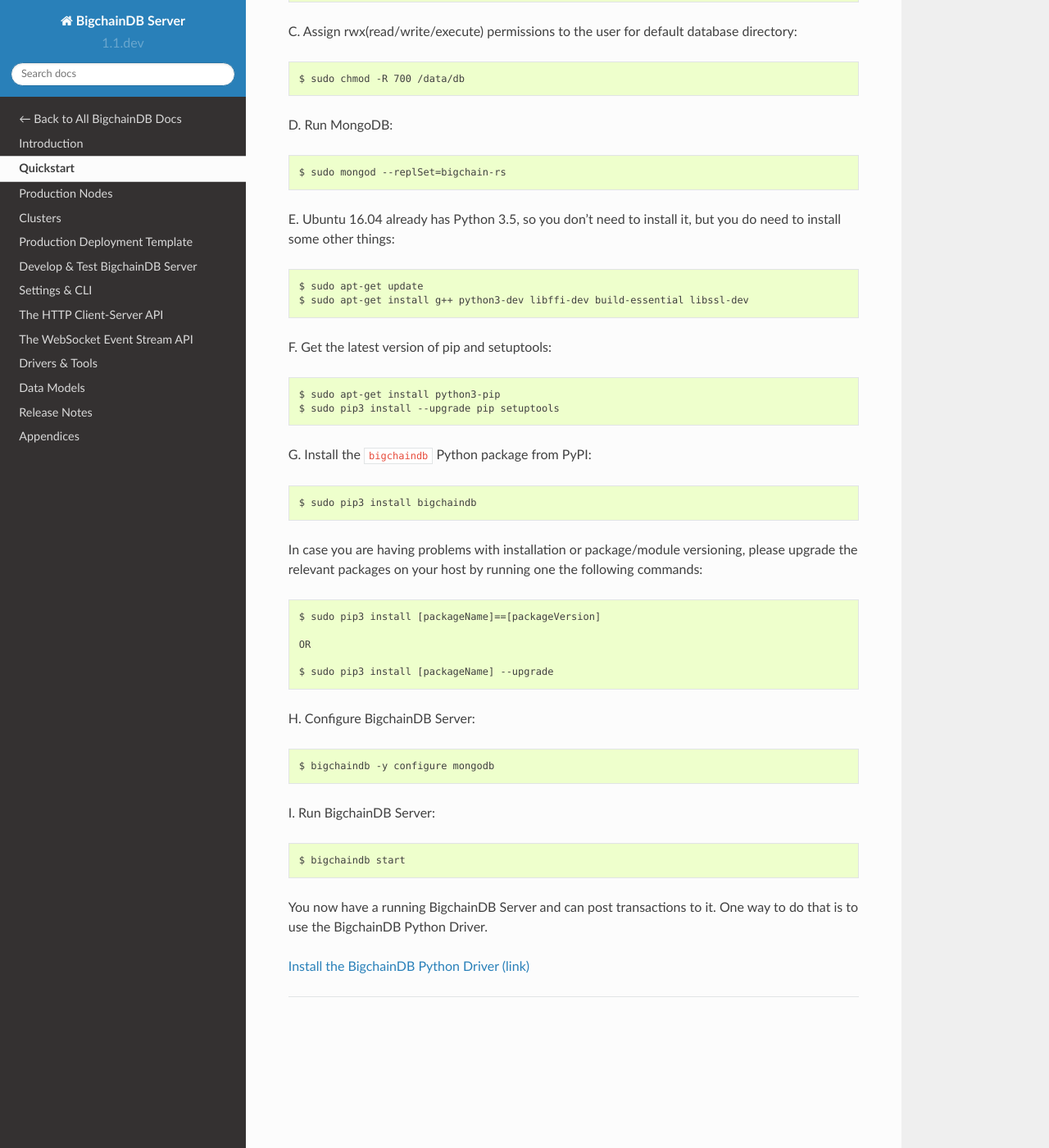
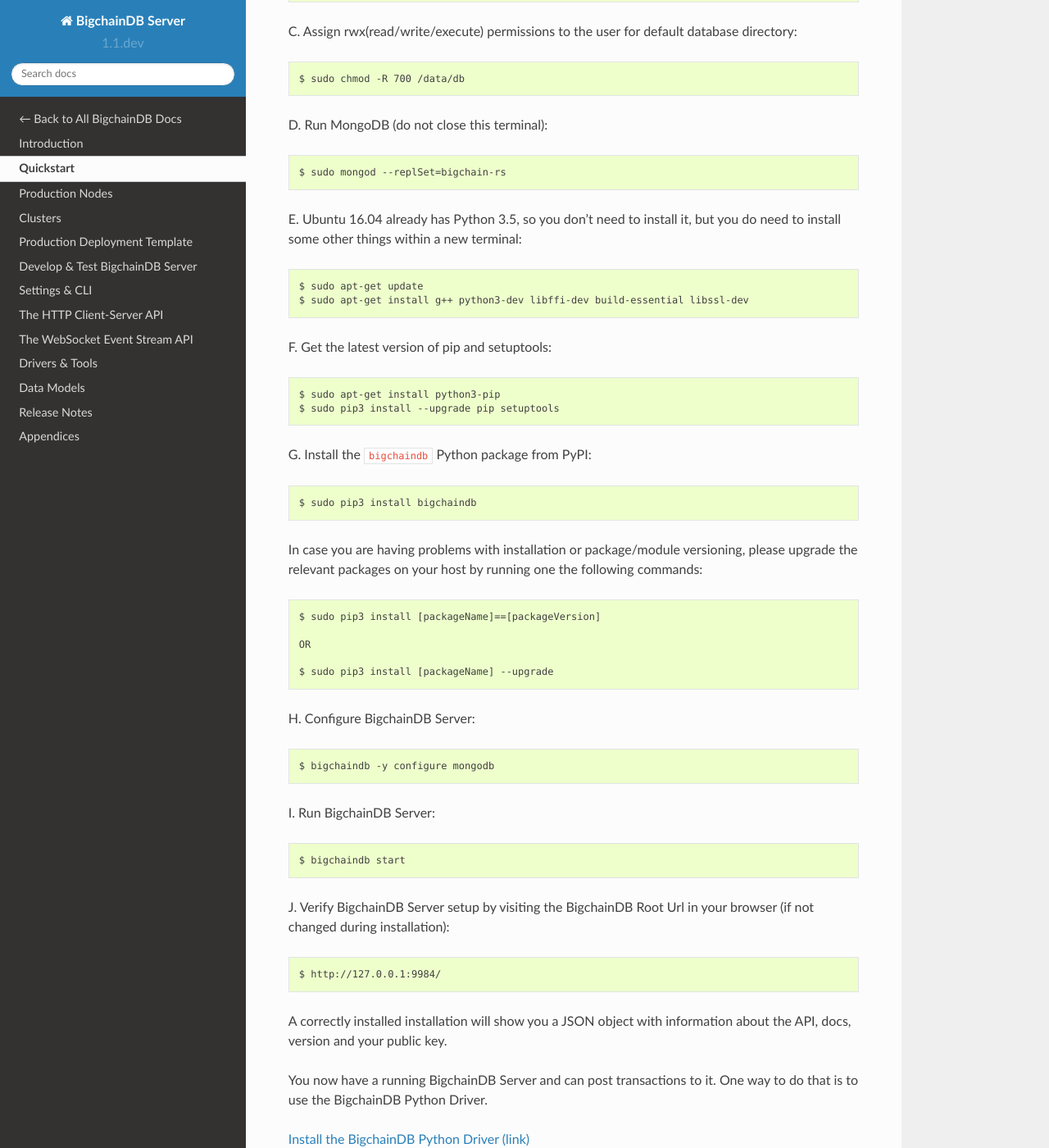
Before and after one commit to bigchaindb/bigchaindb, a Sphinx documentation site: the page built from docs/server/source/quickstart.md, in a window 1280 px wide and 1400 px high, scrolled down 488 px. Shown: the whole window at 82% size. Built offline with Sphinx 7.4.7 and the Read the Docs theme 2.0.0, drawn with Linux system fonts in a browser that asks for light colours; pages that are not in the unit, such as notebooks, are missing from menus.

Commit message:
Update quickstart.md with minor details
At point D, you start the mongo shell which is listening on port 27017 for incoming connections from BDB.
At point E, you don't mention to open a new terminal because you want to keep the mongo shell alive (or run it in background with addition of '&', however I prefer to see the mongo output). Being stupid me, I shut down the terminal which resulted in not being able to start BDB.

Beside that, I added a verification step to make sure that BDB server is running correctly.

````diff
--- a/docs/server/source/quickstart.md
+++ b/docs/server/source/quickstart.md
@@ -16,12 +16,12 @@
 $ sudo chmod -R 700 /data/db
 ```
 
-D. Run MongoDB:
+D. Run MongoDB (do not close this terminal):
 ```text
 $ sudo mongod --replSet=bigchain-rs
 ```
 
-E. Ubuntu 16.04 already has Python 3.5, so you don't need to install it, but you do need to install some other things:
+E. Ubuntu 16.04 already has Python 3.5, so you don't need to install it, but you do need to install some other things within a new terminal:
 ```text
 $ sudo apt-get update
 $ sudo apt-get install g++ python3-dev libffi-dev build-essential libssl-dev
@@ -57,6 +57,13 @@
 $ bigchaindb start
 ```
 
+J. Verify BigchainDB Server setup by visiting the BigchainDB Root Url in your browser (if not changed during installation):
+```text
+$ http://127.0.0.1:9984/
+```
+
+A correctly installed installation will show you a JSON object with information about the API, docs, version and your public key.
+
 You now have a running BigchainDB Server and can post transactions to it.
 One way to do that is to use the BigchainDB Python Driver.
 
````
